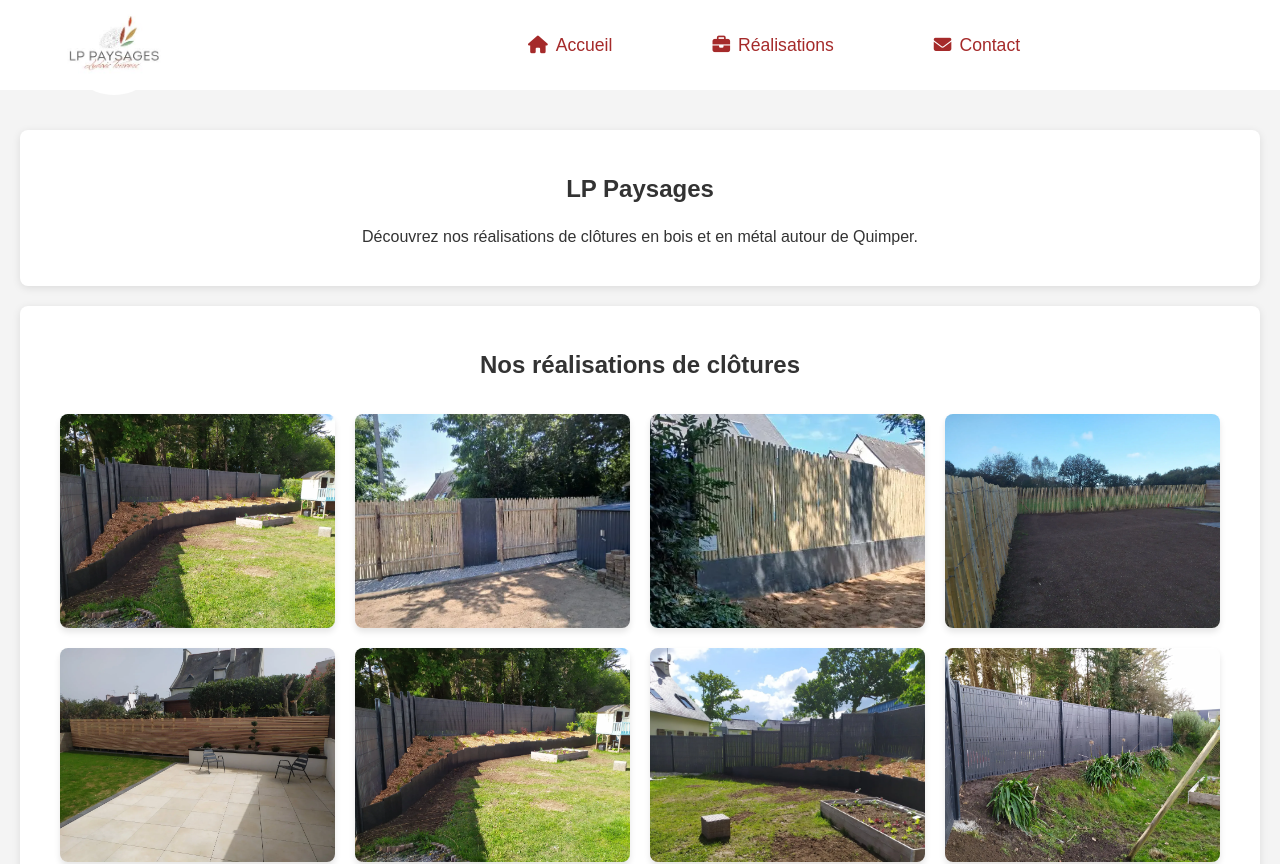
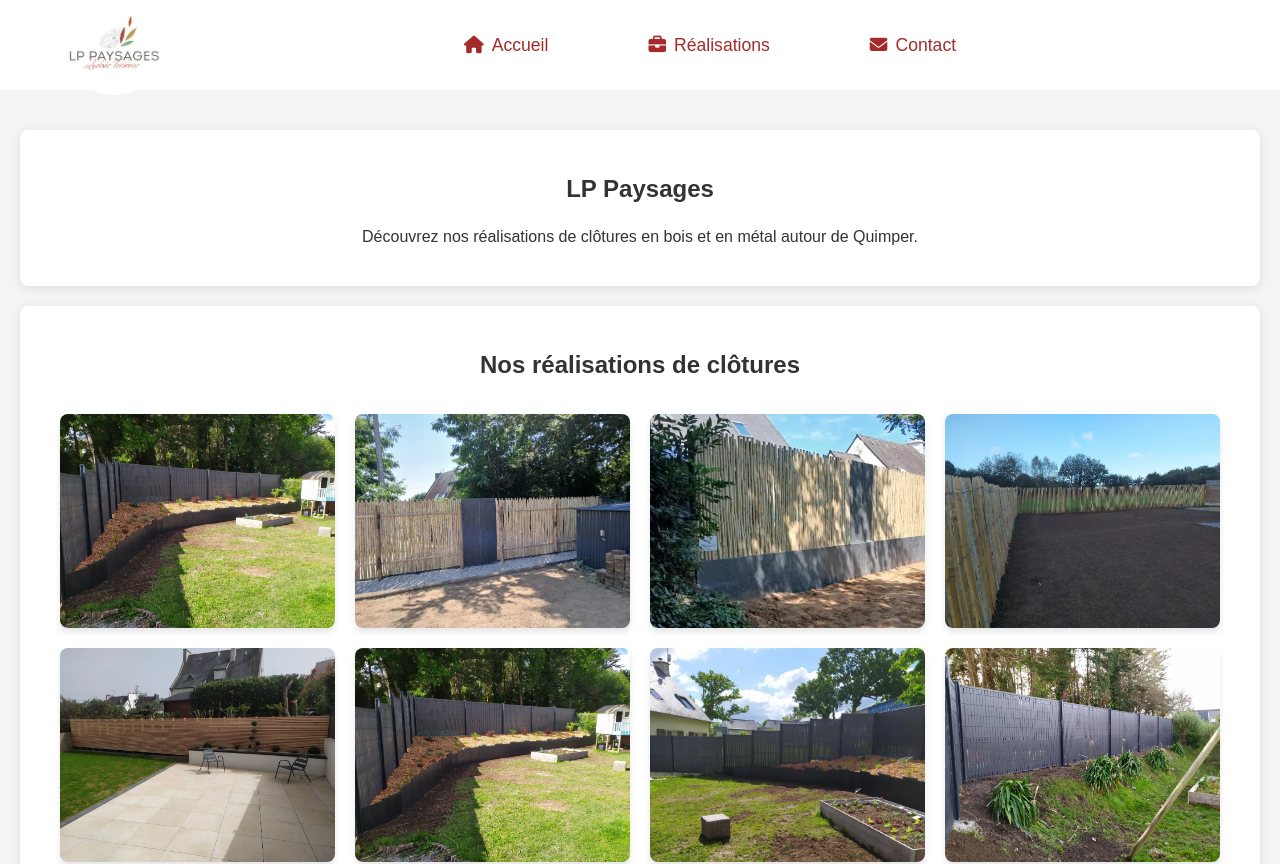
Before and after one commit to Jordan-celton/lp-paysages-react, a React (Vite) app: page /clotures in a window 1280 px wide. Shown: the top 864 px of the page. Built offline with nearby package versions, Linux system fonts and the light colour scheme.

Commit message:
Suppression de l'importation de AOS dans About.jsx et ajustement de la largeur du header dans HeaderPages.css

```diff
--- a/src/components/About.jsx
+++ b/src/components/About.jsx
@@ -1,5 +1,4 @@
 import PropTypes from "prop-types";
-import "aos/dist/aos.css";
 import "../styles/About.css";
 
 const About = ({ setModalOpen }) => {
--- a/src/styles/HeaderPages.css
+++ b/src/styles/HeaderPages.css
@@ -4,7 +4,7 @@ header {
     display: flex;
     justify-content: space-between;
     align-items: center;
-    width: 100%;
+    width: 90%;
     z-index: 1000;
     padding: 10px 5%;
     height: 70px;
```
